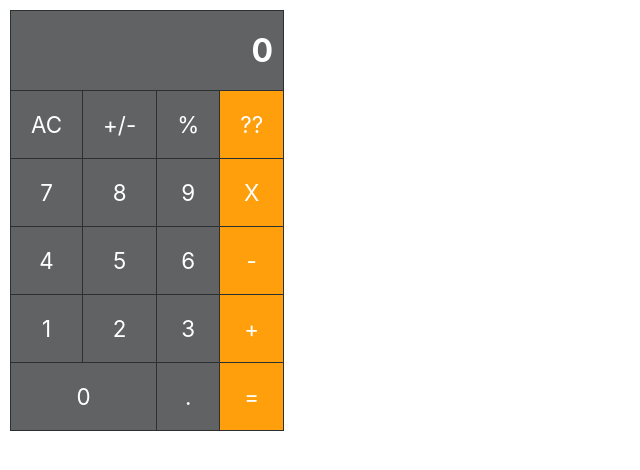
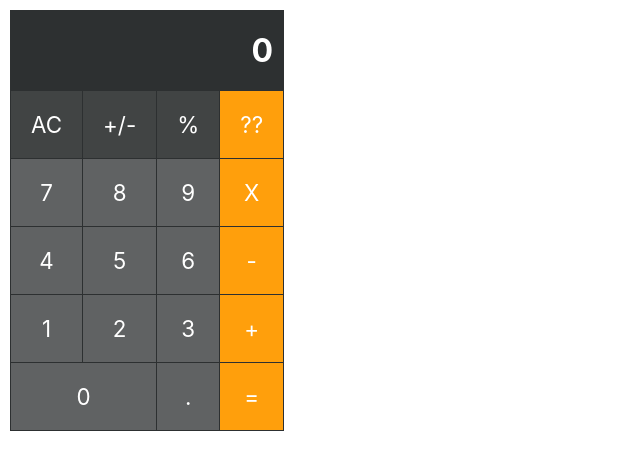
Before and after one commit to chorim/react-calc, a React (Create React App) app: page / in a window 1280 px wide. Shown: the top 470 px of the page, without its empty margins (0-640 px from the left). Built offline with nearby package versions, Linux system fonts and the light colour scheme.

Commit message:
Improve UI

```diff
--- a/src/App.css
+++ b/src/App.css
@@ -11,6 +11,7 @@ th {
   padding: 20px 10px 20px 0;
   text-align: right;
   font-size: 2rem;
+  background: #2D3031;
 }
 td {
   padding: 20px;
@@ -21,3 +22,6 @@ td {
 tr td:last-child {
   background: #FF9F0C;
 }
+.first-button {
+  background: #414444;
+}
--- a/src/App.tsx
+++ b/src/App.tsx
@@ -9,9 +9,9 @@ const Calc = () => {
       </thead>
       <tbody>
       <tr>
-        <td>AC</td>
-        <td>+/-</td>
-        <td>%</td>
+        <td className="first-button">AC</td>
+        <td className="first-button">+/-</td>
+        <td className="first-button">%</td>
         <td>??</td>
       </tr>
       <tr>
```
